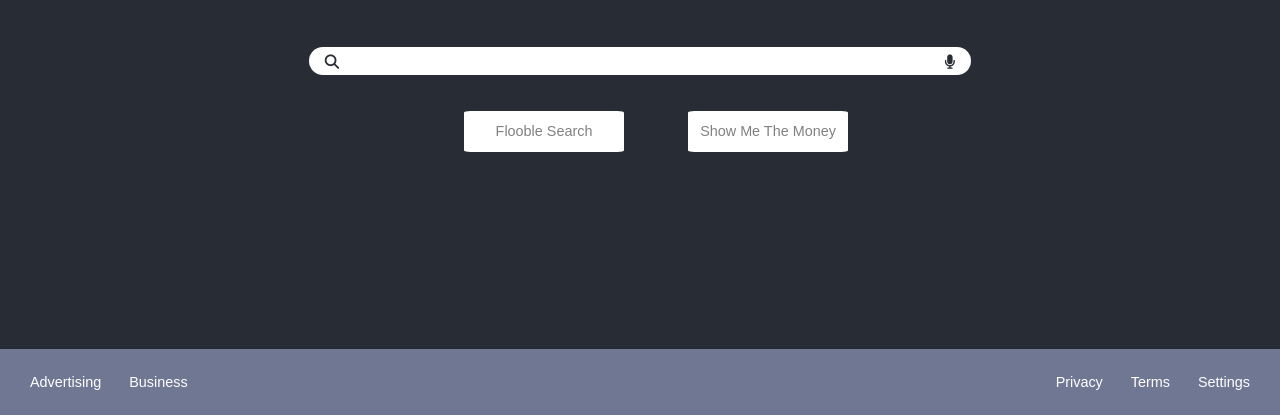
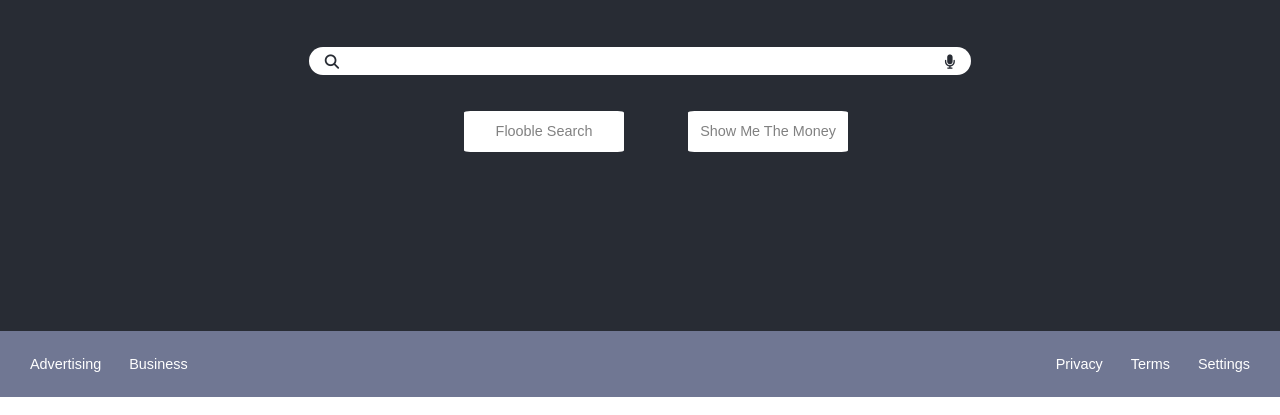
Before and after one commit to freakGE/Flooble, a plain HTML site: page index.html in a window 1280 px wide. Shown: the part 395-810 px from the top of the page. Drawn offline with Linux system fonts and the light colour scheme.

Commit message:
White line fix

```diff
--- a/css/style.scss
+++ b/css/style.scss
@@ -67,7 +67,7 @@ body {
 
 .head {
   background-color: $background-main-clr;
-  height: 93vh;
+  // height: 93vh;
 }
 .footer {
   background-color: $background-footer-clr;
```
Also changed, not shown: css/style.css, 1 other file.
